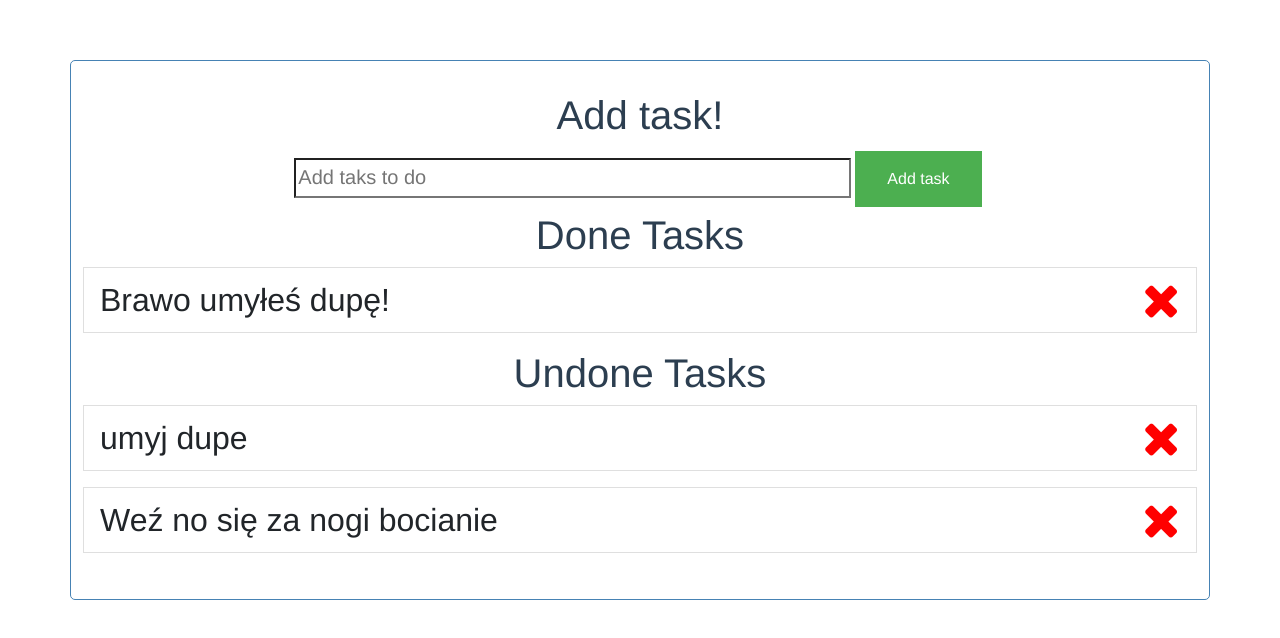
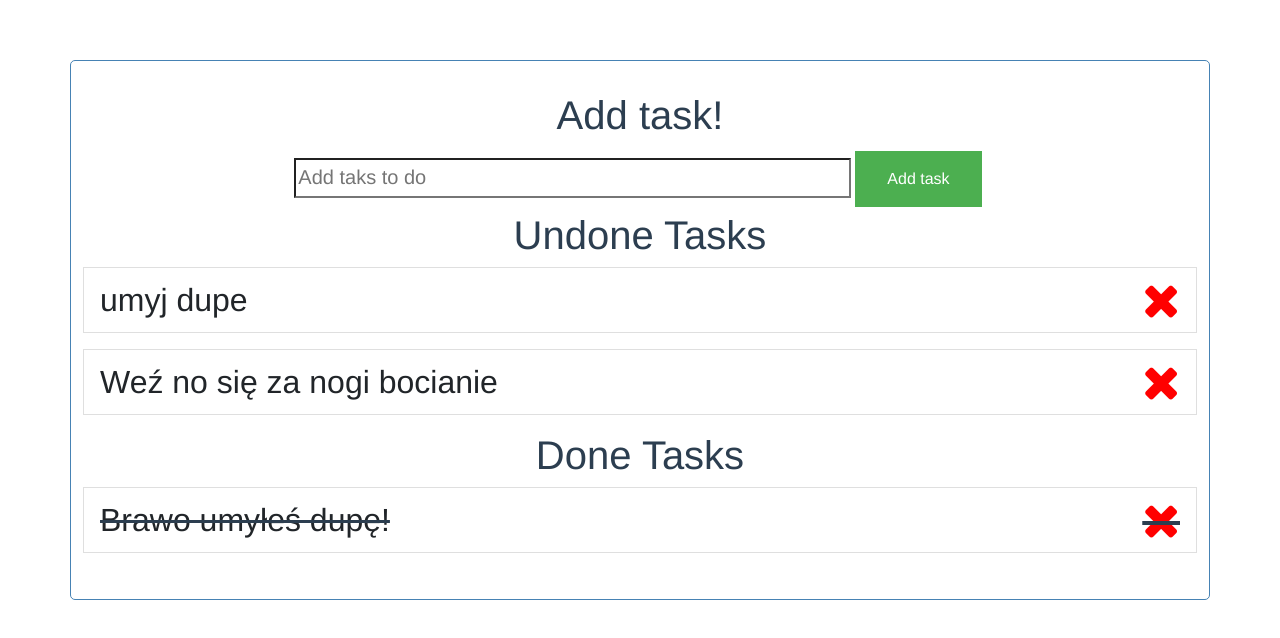
Before and after one commit to MikeW210/toDoVue, a Vue app: page / in a window 1280 px wide. Shown: the top 638 px of the page. Built offline with nearby package versions, Linux system fonts and the light colour scheme.

Commit message:
working with emits

```diff
--- a/src/App.vue
+++ b/src/App.vue
@@ -1,7 +1,11 @@
 <template>
   <div class="container">
     <AddTask @add-task="addTask" />
-    <Tasks @delete-task="deleteTask()" v-bind:tasks="tasks" />
+    <Tasks
+      @delete-task="deleteTask"
+      @change-status="changeStatus"
+      :tasks="tasks"
+    />
   </div>
 </template>
 
@@ -17,7 +21,29 @@ export default {
   },
   data() {
     return {
-      tasks: [
+      tasks: [],
+    };
+  },
+  methods: {
+    addTask(task) {
+      console.log(task);
+      this.tasks.push(task);
+      console.log(this.tasks + "dodaes task");
+    },
+    deleteTask(id) {
+      console.log(id + "dupa");
+      this.tasks = this.tasks.filter((task) => task.id !== id);
+      console.log(this.tasks + "wyebales task");
+    },
+    changeStatus(id) {
+      console.log("chcesz zmienic task" + id);
+      this.tasks = this.tasks.map((task) =>
+        task.id === id ? { ...task, done: !task.done } : task
+      );
+    },
+  },
+  created() {
+    this.tasks = [
       {
         id: 1,
         text: "umyj dupe",
@@ -34,19 +60,7 @@ export default {
         text: "Weź no się za nogi bocianie",
         done: false,
       },
-      ],
-    };
-  },
-  methods: {
-    addTask(task) {
-      console.log(task);
-      this.tasks.push(task);
-      console.log(this.tasks);
-    },
-    deleteTask(id) {
-      alert("r u sure?");
-      console.log(id);
-    },
+    ];
   },
 };
 </script>
--- a/src/components/DoneTasks.vue
+++ b/src/components/DoneTasks.vue
@@ -2,7 +2,11 @@
   <h1>Done Tasks</h1>
   <template v-for="doneTask in doneTasks" :key="doneTask.id">
     <p :key="doneTask.id" v-if="doneTask.done">
-      <SpecificTask :specificTask="doneTask" />
+      <SpecificTask
+        @change-status="this.$emit('change-status', doneTask.id)"
+        @delete-task="$emit('delete-task', doneTask.id)"
+        :specificTask="doneTask"
+      />
     </p>
   </template>
 </template>
@@ -17,5 +21,6 @@ export default {
   components: {
     SpecificTask,
   },
+  emits: ["delete-task", "change-status"],
 };
 </script>
--- a/src/components/SpecificTask.vue
+++ b/src/components/SpecificTask.vue
@@ -3,7 +3,10 @@
     rel="stylesheet"
     href="https://cdnjs.cloudflare.com/ajax/libs/font-awesome/4.7.0/css/font-awesome.min.css"
   />
-  <div class="task">
+  <div
+    @dblclick="this.$emit('change-status', specificTask.id)"
+    :class="[specificTask.done ? 'changedStatus' : '', 'task']"
+  >
     <h2 class="list-group-item">
       {{ specificTask.text }}
       <i
@@ -26,10 +29,10 @@ export default {
   },
   methods: {
     onDelete(id) {
-      console.log(id);
       this.$emit("delete-task", id);
     },
   },
+  emits: ["delete-task", "change-status"],
 };
 </script>
 
@@ -42,4 +45,7 @@ export default {
   align-items: center;
   justify-content: space-between;
 }
+.changedStatus {
+  text-decoration: line-through;
+}
 </style>
--- a/src/components/Tasks.vue
+++ b/src/components/Tasks.vue
@@ -1,8 +1,13 @@
 <template>
-  <DoneTasks :doneTasks="specificTasks" />
   <UndoneTasks
-    @delete-task="$emit('delete-task', specificTask.id)"
-    v-bind:undoneTasks="specificTasks"
+    @change-status="changeStatus"
+    @delete-task="deleteTask"
+    :undoneTasks="specificTasks"
+  />
+  <DoneTasks
+    @change-status="changeStatus"
+    @delete-task="deleteTask"
+    :doneTasks="specificTasks"
   />
 </template>
 
@@ -24,9 +29,24 @@ export default {
     DoneTasks,
     UndoneTasks,
   },
-  emits: ["delete-task"],
+  emits: ["delete-task", "change-status"],
   created() {
     this.specificTasks = this.tasks;
+    console.log(this.specificTasks + "created w tasks");
+  },
+  methods: {
+    deleteTask(id) {
+      const taskToDelete = this.specificTasks.find((task) => task.id === id);
+      console.log(taskToDelete.id);
+      this.$emit("delete-task", taskToDelete.id);
+    },
+    changeStatus(id) {
+      const taskToChangeStatus = this.specificTasks.find(
+        (task) => task.id === id
+      );
+      console.log(taskToChangeStatus.id);
+      this.$emit("change-status", taskToChangeStatus.id);
+    },
   },
 };
 </script>
--- a/src/components/UndoneTasks.vue
+++ b/src/components/UndoneTasks.vue
@@ -3,7 +3,8 @@
   <template v-bind:key="undoneTask.id" v-for="undoneTask in undoneTasks">
     <p :key="undoneTask.done" v-if="!undoneTask.done">
       <SpecificTask
-        @delete-task="$emit('delete-task', specificTask.id)"
+        @change-status="this.$emit('change-status', undoneTask.id)"
+        @delete-task="$emit('delete-task', undoneTask.id)"
         :specificTask="undoneTask"
       />
     </p>
@@ -20,6 +21,6 @@ export default {
   components: {
     SpecificTask,
   },
-  emits: ["delete-task"],
+  emits: ["delete-task", "change-status"],
 };
 </script>
```
Lines whose indentation alone changed are shown as unchanged.
